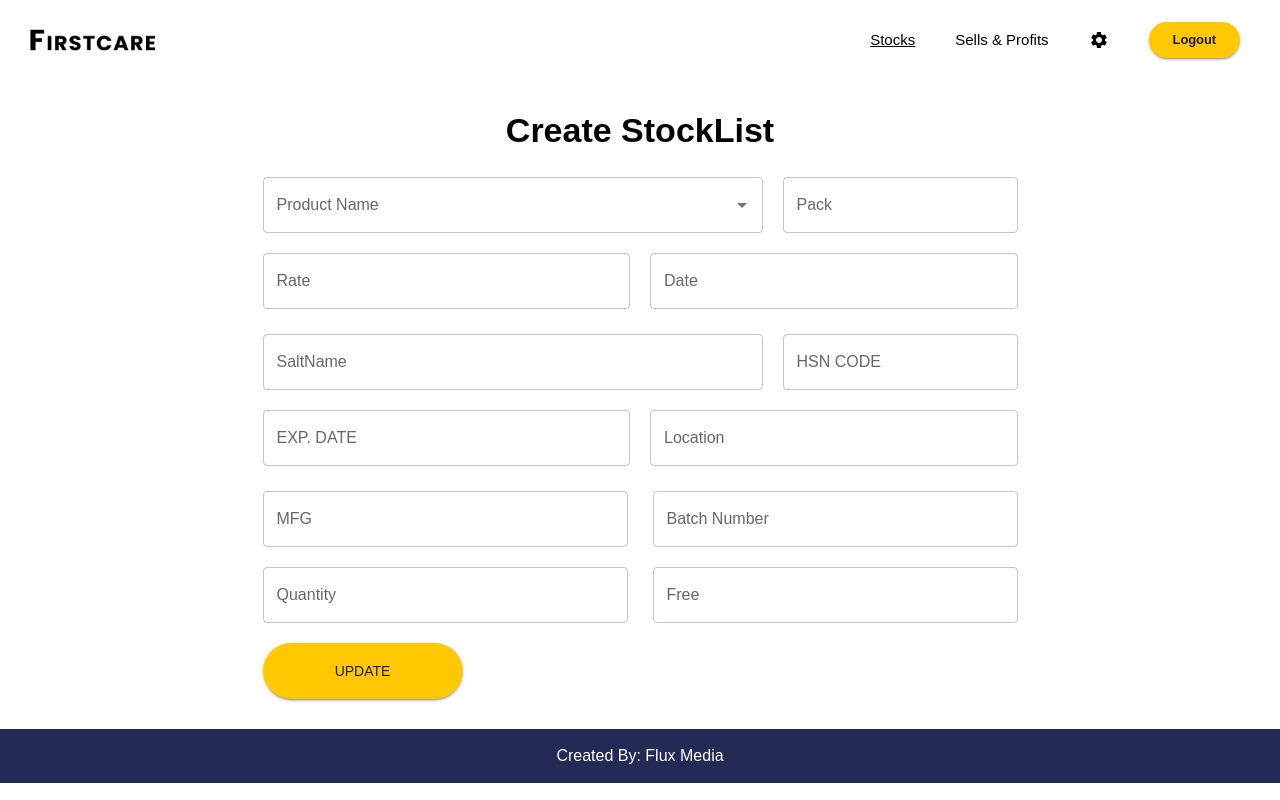
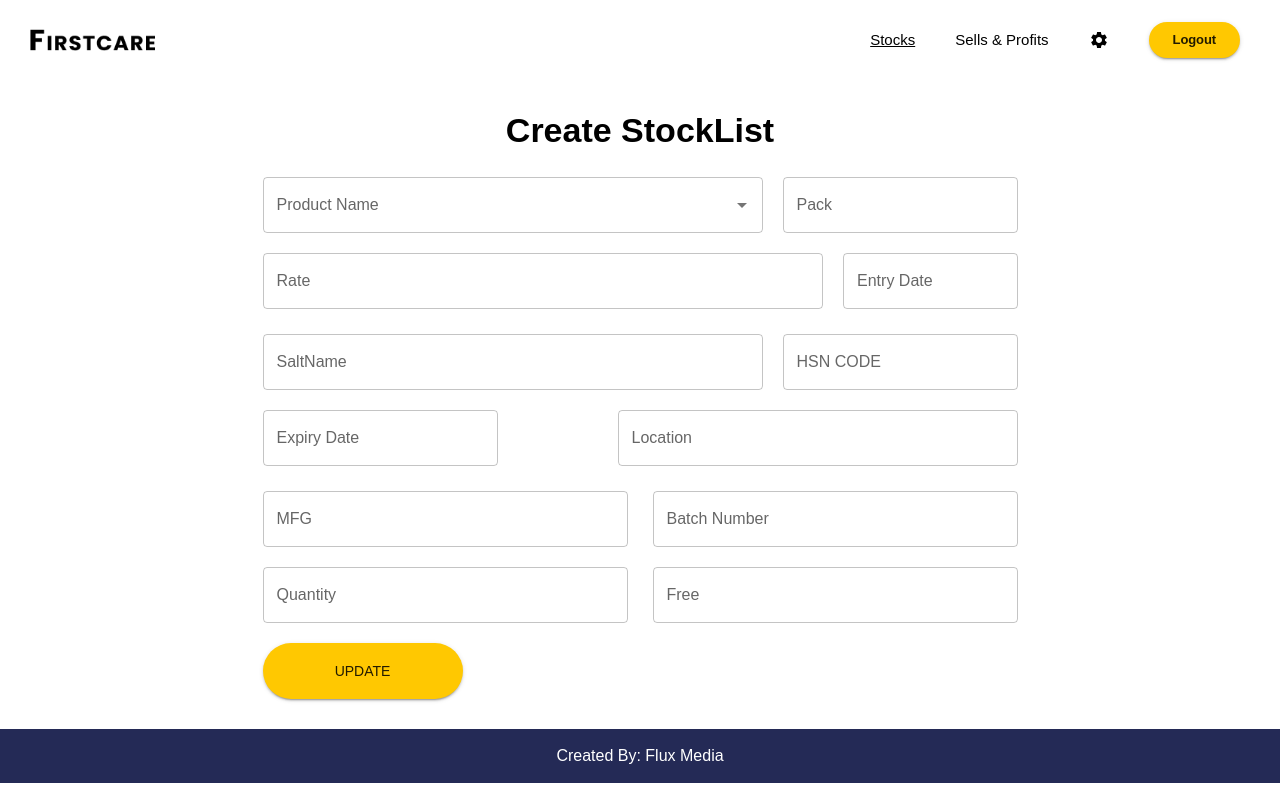
Before and after one commit to TusharPani14/FirstCare, a React (Create React App) app in the folder frontend/: page /create in a window 1280 px wide. Built offline with nearby package versions, Linux system fonts and the light colour scheme.

Commit message:
Date Format changed

```diff
--- a/frontend/package.json
+++ b/frontend/package.json
@@ -8,10 +8,12 @@
     "@emotion/styled": "^11.11.0",
     "@mui/icons-material": "^5.11.16",
     "@mui/material": "^5.13.2",
+    "@mui/x-date-pickers": "^6.5.0",
     "@testing-library/jest-dom": "^5.16.5",
     "@testing-library/react": "^13.4.0",
     "@testing-library/user-event": "^13.5.0",
     "axios": "^1.4.0",
+    "dayjs": "^1.11.7",
     "react": "^18.2.0",
     "react-dom": "^18.2.0",
     "react-router-dom": "^6.11.2",
--- a/frontend/src/Pages/AdminPages/CreateStock.js
+++ b/frontend/src/Pages/AdminPages/CreateStock.js
@@ -2,16 +2,20 @@ import Autocomplete from "@mui/material/Autocomplete";
 import { Box, Stack, Typography, TextField,Button} from "@mui/material";
 import { useState } from "react";
 import AdminHeader from "./AdminHeader";
-import Footer from "../UserPages/Footer";
+import { AdapterDayjs } from '@mui/x-date-pickers/AdapterDayjs';
+import { LocalizationProvider } from '@mui/x-date-pickers/LocalizationProvider';
+import { DatePicker } from '@mui/x-date-pickers/DatePicker';
+
 export default function CreateStock(){
 
     const [pname, setPname] = useState("");
     const [pack,setPack] = useState("")
     const [rate,setRate] = useState("")
-    const [date,setDate] = useState("")
+    const [date,setDate] = useState(null)
     const [saltname,setSaltname] = useState("")
     const [hsn,setHsn] = useState("")
-    const [expiry,setExpiry] = useState("")
+    const [expiry,setExpiry] = useState(null)
+
     const [location,setLocation] = useState("")
     const [mfg,setMfg] = useState("")
     const [batch,setBatch] = useState("")
@@ -26,7 +30,7 @@ export default function CreateStock(){
       ];
 
     function Create(){
-        console.log(pname,pack,rate,date,saltname,hsn,location,mfg,batch,quantity,free)
+        console.log(pname,pack,rate,date.$d,saltname,hsn,location,mfg,batch,quantity,free,expiry.$d)
     }
 
     return (
@@ -65,12 +69,13 @@ export default function CreateStock(){
            fullWidth={true}
            onChange={(e)=>setRate(e.target.value)}
          />
-          <TextField
-           label="Date"
-           value={date}
-           fullWidth={true}
-           onChange={(e)=>setDate(e.target.value)}
-         />
+          <LocalizationProvider dateAdapter={AdapterDayjs}>
+        <DatePicker
+        label="Entry Date"
+          value={date}
+          onChange={(neWValue) => setDate(neWValue)}
+        />
+    </LocalizationProvider>
        </Stack>
         </Stack>
         <Stack gap="20px">
@@ -88,17 +93,18 @@ export default function CreateStock(){
          />
             </Stack>
 
-          <Stack sx={{flexDirection:{xs:"coloumn",sm:"row"},gap:"20px"}}>
-          <TextField
-           label="EXP. DATE"
-           value={expiry}
-           fullWidth={true}
-           onChange={(e)=>setExpiry(e.target.value)}
-         />
+          <Stack sx={{flexDirection:{xs:"coloumn",sm:"row"},alignItems:"flex-end",justifyContent:"space-between"}}>
+          <LocalizationProvider dateAdapter={AdapterDayjs}>
+        <DatePicker
+        label="Expiry Date"
+          value={expiry}
+          onChange={(neWValue) => setExpiry(neWValue)}
+        />
+    </LocalizationProvider>
          <TextField
            label="Location"
+           sx={{width:400}}
            value={location}
-           fullWidth={true}
            onChange={(e)=>setLocation(e.target.value)}
          />
           </Stack>
--- a/frontend/src/Pages/AdminPages/UpdateStock.js
+++ b/frontend/src/Pages/AdminPages/UpdateStock.js
@@ -8,6 +8,9 @@ import AdminHeader from "./AdminHeader";
 import KeyboardArrowDownIcon from '@mui/icons-material/KeyboardArrowDown';
 import StockTable from "../AdminPages/StockTable";
 import StockSortAlgo from "../../Utils/StockSortAlgo";
+import { AdapterDayjs } from '@mui/x-date-pickers/AdapterDayjs';
+import { LocalizationProvider } from '@mui/x-date-pickers/LocalizationProvider';
+import { DatePicker } from '@mui/x-date-pickers/DatePicker';
 
 import Autocomplete from "@mui/material/Autocomplete";
 
@@ -39,10 +42,10 @@ const UpdateStock = () => {
   const [pname, setPname] = useState("");
   const [pack,setPack] = useState("")
   const [rate,setRate] = useState("")
-  const [date,setDate] = useState("")
+  const [date,setDate] = useState(null)
   const [saltname,setSaltname] = useState("")
   const [hsn,setHsn] = useState("")
-  const [expiry,setExpiry] = useState("")
+  const [expiry,setExpiry] = useState(null)
   const [location,setLocation] = useState("")
   const [mfg,setMfg] = useState("")
   const [batch,setBatch] = useState("")
@@ -50,7 +53,7 @@ const UpdateStock = () => {
   const [free,setFree] = useState("")
 
 function Update(){
-    console.log(pname,pack,rate,date,saltname,hsn,location,mfg,batch,quantity,free)
+    console.log(pname,pack,rate,date.$d,saltname,hsn,location,mfg,batch,quantity,free)
 }
 
   return (
@@ -85,11 +88,13 @@ function Update(){
            value={rate}
            onChange={(e)=>setRate(e.target.value)}
          />
-          <TextField
-           label="Date"
-           value={date}
-           onChange={(e)=>setDate(e.target.value)}
-         />
+          <LocalizationProvider dateAdapter={AdapterDayjs}>
+        <DatePicker
+        label="Entry Date"
+          value={date}
+          onChange={(neWValue) => setDate(neWValue)}
+        />
+    </LocalizationProvider>
         </Stack>
         <Stack sx={{flexDirection:{xs:"coloumn",sm:"row"},gap:"20px"}}>
         <TextField
@@ -103,11 +108,13 @@ function Update(){
            value={hsn}
            onChange={(e)=>setHsn(e.target.value)}
          />
-          <TextField
-           label="EXP. DATE"
-           value={expiry}
-           onChange={(e)=>setExpiry(e.target.value)}
-         />
+           <LocalizationProvider dateAdapter={AdapterDayjs}>
+        <DatePicker
+        label="Expiry Date"
+          value={expiry}
+          onChange={(neWValue) => setExpiry(neWValue)}
+        />
+    </LocalizationProvider>
          <TextField
            label="Location"
            value={location}
--- a/frontend/src/Pages/UserPages/Bill.js
+++ b/frontend/src/Pages/UserPages/Bill.js
@@ -2,7 +2,9 @@ import { Stack, TextField, Button, Typography, Box, TableContainer, Table, Paper
 import React, { useState } from "react";
 import Autocomplete from "@mui/material/Autocomplete";
 import UserHeader from "./UserHeader";
-
+import { AdapterDayjs } from '@mui/x-date-pickers/AdapterDayjs';
+import { LocalizationProvider } from '@mui/x-date-pickers/LocalizationProvider';
+import { DatePicker } from '@mui/x-date-pickers/DatePicker';
 export default function Bill(){
 
   function handleprint(){
@@ -27,7 +29,7 @@ export default function Bill(){
   const [showInv,setShowInv] = useState(false);
   const [username,setUsername] = useState("");
   const [invnum,setInvnum] = useState("");
-  const [invdate,setInvdate] = useState("");
+  const [invdate,setInvdate] = useState(null);
   const [quantity,setQuantity] = useState("");
   const [phnnum,setPhnnum] = useState("");
   const [rate,setRate] = useState("");
@@ -59,7 +61,7 @@ export default function Bill(){
           </Stack>
           <Stack>
             <Typography variant="body1" sx={{fontWeight:"700"}}>Invoice Number:{invnum}</Typography>
-            <Typography variant="body1" sx={{fontWeight:"700"}}>Invoice Date:{invdate}</Typography>
+            <Typography variant="body1" sx={{fontWeight:"700"}}>Invoice Date:{invdate.$D}-{invdate.$M+1}-{invdate.$y}</Typography>
           </Stack>
         </Stack>
 
@@ -81,12 +83,13 @@ export default function Bill(){
            value={username}
            onChange={(e)=>setUsername(e.target.value)}
          />
-         <TextField
-           label="Invoice Date"
-           name="invoice_date"
-           value={invdate}
-           onChange={(e)=>setInvdate(e.target.value)}
-         />
+         <LocalizationProvider dateAdapter={AdapterDayjs}>
+        <DatePicker
+        label="Invoice Date"
+          value={invdate}
+          onChange={(neWValue) => setInvdate(neWValue)}
+        />
+    </LocalizationProvider>
          <TextField
            label="Phone Number"
            name="phone_number"
```
Also changed, not shown: 1 other file (tests, documents, lock files or other folders).
